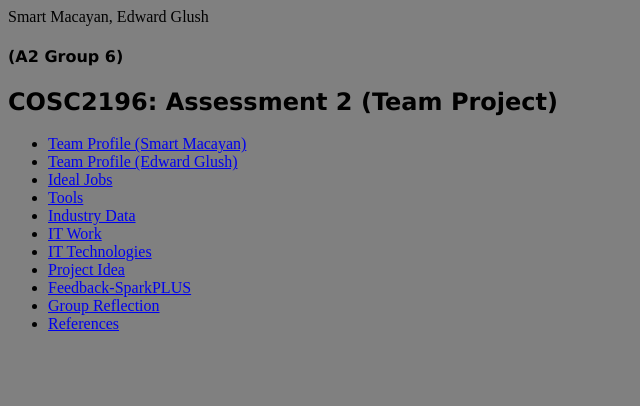
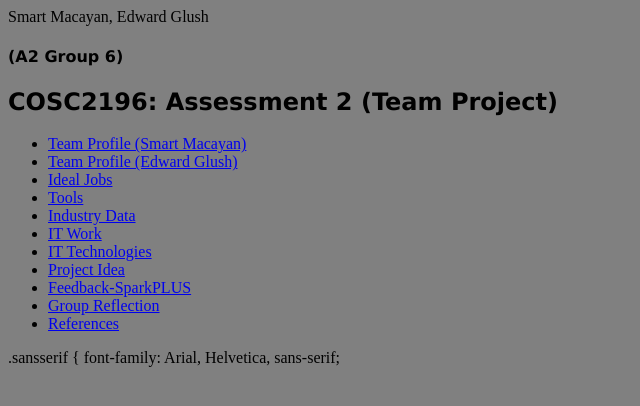
Before and after one commit to martyshotaro/assessment2, a plain HTML site: page index.html in a window 1280 px wide. Shown: the whole page, without its empty margins (0-640 px from the left). Drawn offline with Linux system fonts and the light colour scheme.

Commit message:
Update index.html

```diff
--- a/index.html
+++ b/index.html
@@ -22,3 +22,9 @@
 </nav>
 
 <body bgcolor="grey">
+
+
+
+
+.sansserif {
+  font-family: Arial, Helvetica, sans-serif;
```
